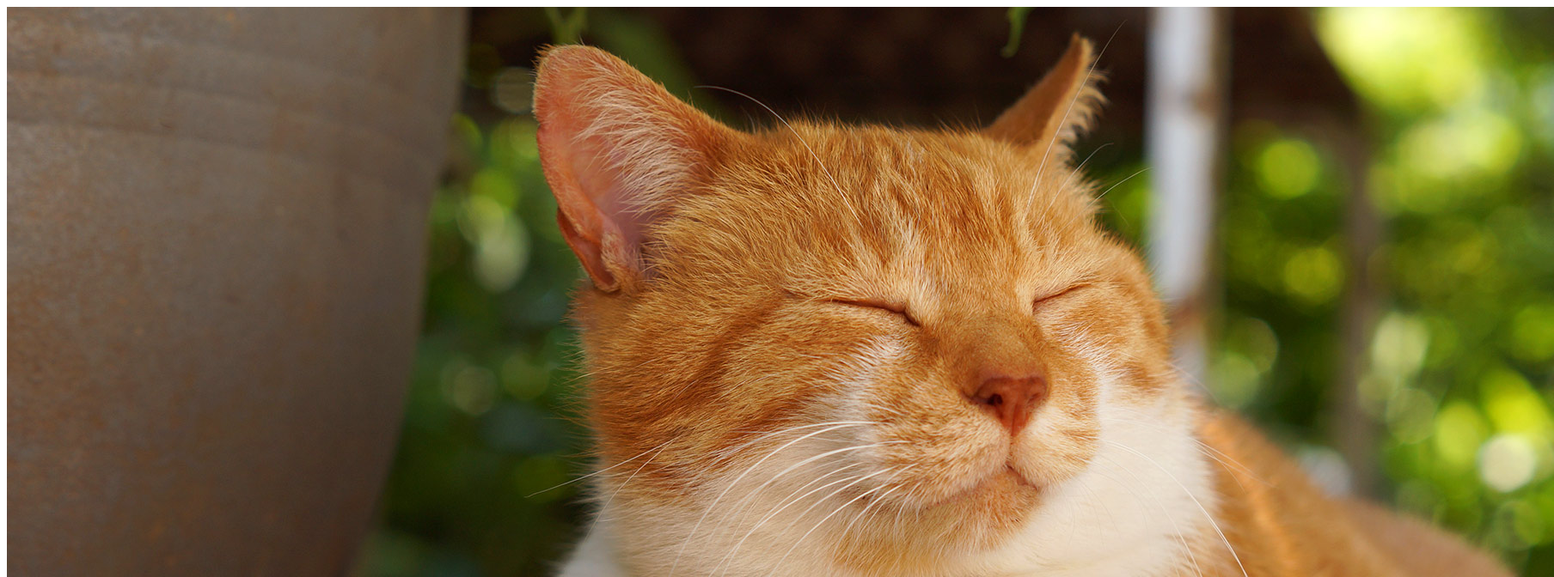
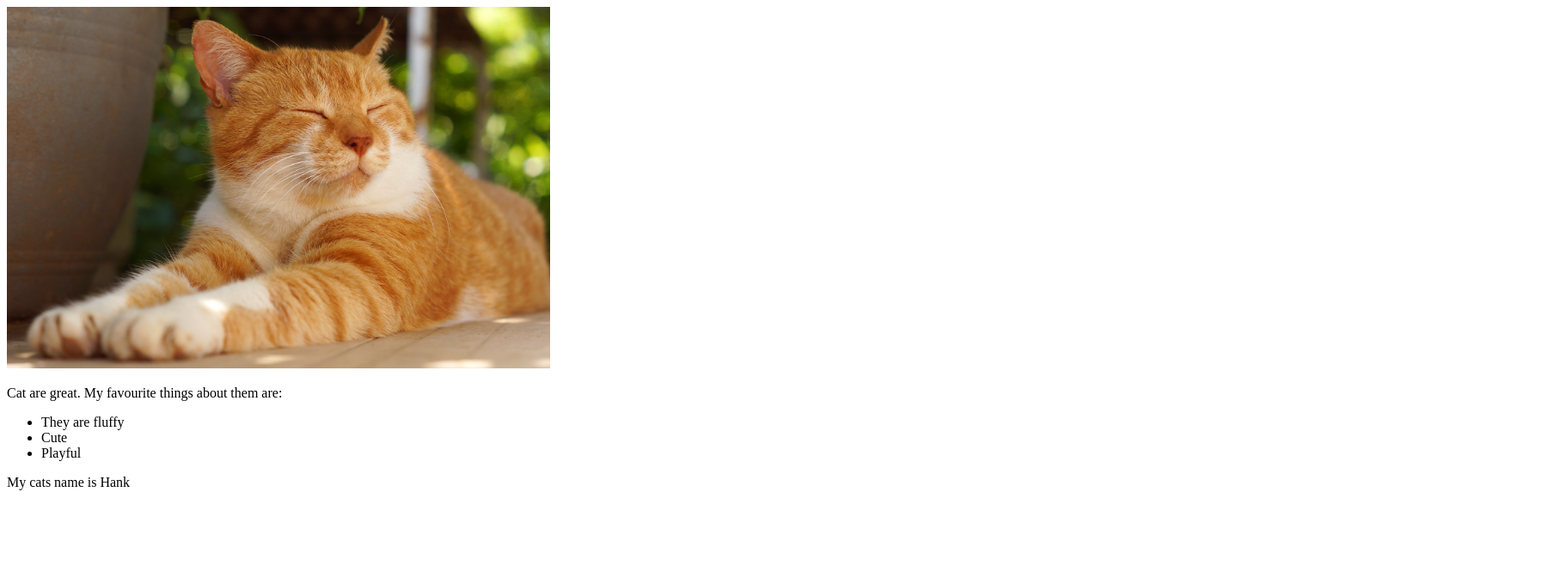
Before and after one commit to Grinner28/test-website, a plain HTML site: page index.html in a window 1280 px wide. Shown: the top 672 px of the page at 86% size, 1808 px wide, since content can reach past the window. Drawn offline with Linux system fonts and the light colour scheme.

Commit message:
Added text about cats

```diff
--- a/index.html
+++ b/index.html
@@ -5,8 +5,15 @@
     <meta charset="utf-8">
     <title>My test page</title>
 </head>
+
 <body>
-
-   <img src="images/relaxing-cat.jpg" alt="A ginger cat relaxing">
+    <img src="images/relaxing-cat.jpg" alt="A ginger cat relaxing" width=50% height=50%>
 </body>
+<p>Cat are great. My favourite things about them are:</p>
+<ul>
+    <li>They are fluffy</li>
+    <li>Cute</li>
+    <li>Playful</li>
+</ul>
+<p>My cats name is Hank</p>
 </html>
```
Also changed, not shown: styles/styles.css (added).
